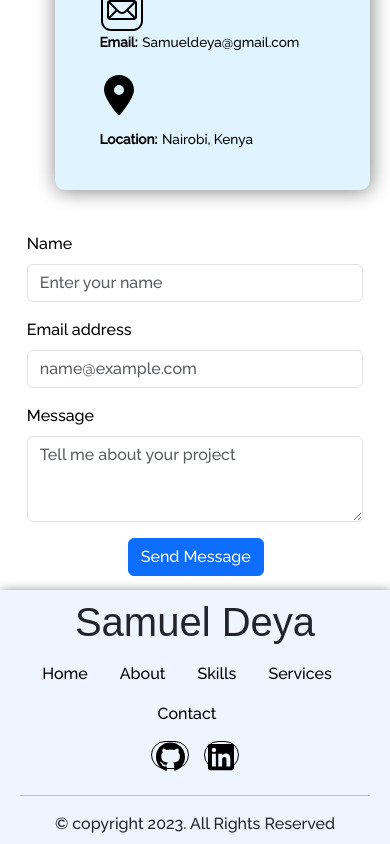
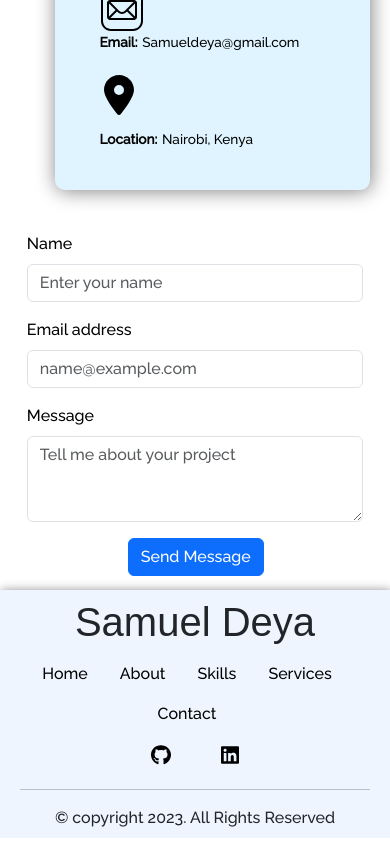
Before and after one commit to Ortiz25/Portfolio, a React (Create React App) app: page / in a window 390 px wide. Shown: the part 4171-5015 px from the top of the page. Built offline with nearby package versions, Linux system fonts and the light colour scheme; a web font is replaced by a local one.

Commit message:
5th commit

```diff
--- a/src/components/footer.module.css
+++ b/src/components/footer.module.css
@@ -33,8 +33,19 @@
   background-color: #eef5ff;
   transition: margin-left 2s;
   margin: 2%;
+  border-style: none;
 }
 .links:hover {
   margin-left: 40px;
   background-color: #83a2ff;
 }
+
+@media screen and (max-width: 880px) {
+  .git {
+    height: 20px;
+  }
+  .links {
+    padding: 2%;
+    margin: 5%;
+  }
+}
```
